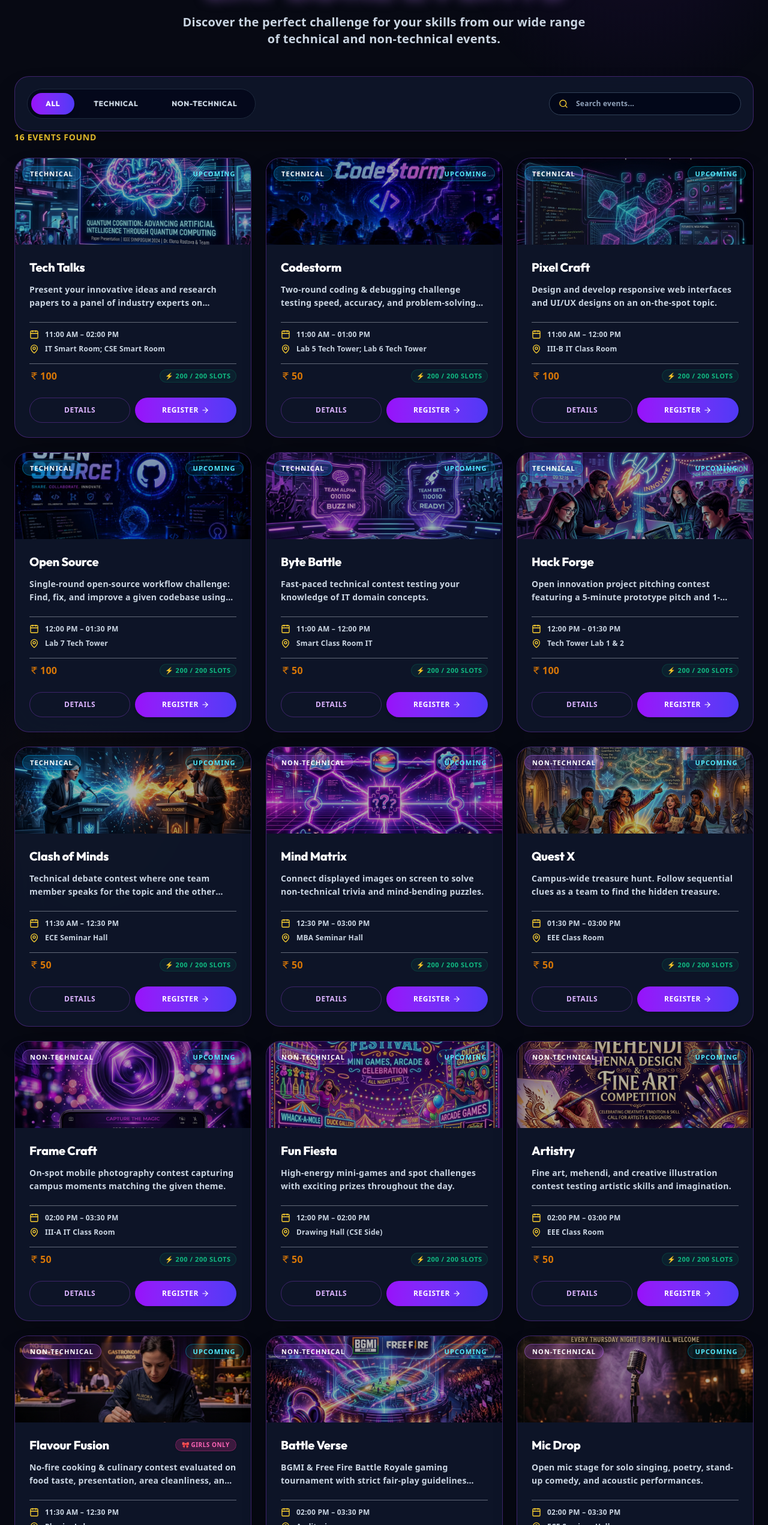
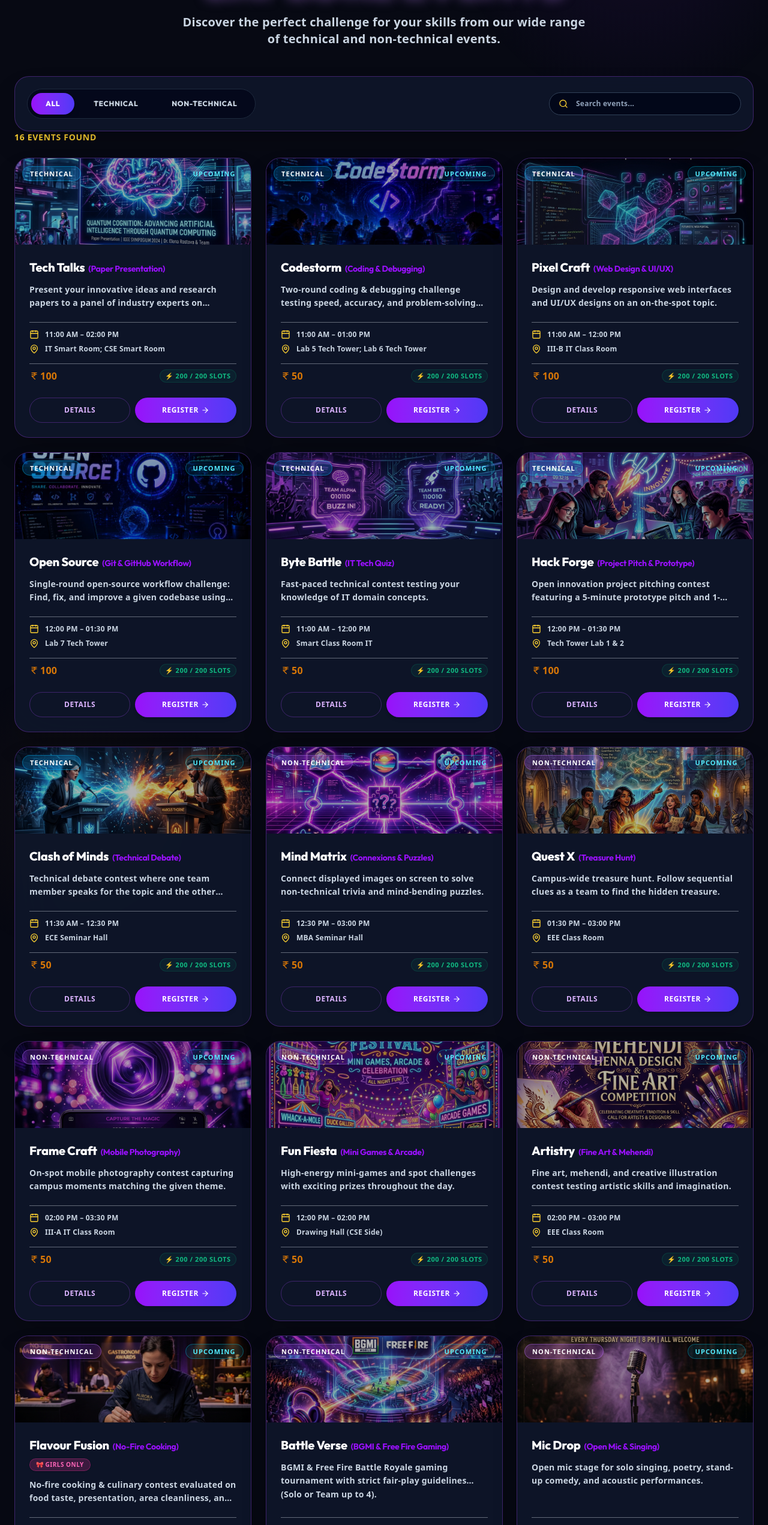
Before and after one commit to maithreyan12/INFOGRAM26, a Next.js app in the folder infogram26-app/: page /events in a window 1280 px wide. Shown: the part 257-2800 px from the top of the page at 60% size. Built offline with nearby package versions, Linux system fonts and the light colour scheme; no server answers; the database is empty.

Commit message:
feat: display real event type in brackets beside event titles across all 16 events for clarity

```diff
--- a/infogram26-app/src/app/events/[slug]/page.tsx
+++ b/infogram26-app/src/app/events/[slug]/page.tsx
@@ -155,6 +155,11 @@ export default function EventDetailPage() {
               isDark ? 'text-white' : 'text-slate-900'
             }`} style={{ fontFamily: 'var(--font-display)' }}>
               {event.name}
+              {event.realType && (
+                <span className="ml-2 text-xl sm:text-3xl font-bold text-purple-600 dark:text-purple-300">
+                  ({event.realType})
+                </span>
+              )}
             </h1>
           </div>
         </div>
--- a/infogram26-app/src/app/register/page.tsx
+++ b/infogram26-app/src/app/register/page.tsx
@@ -520,7 +520,16 @@ export default function RegisterPage() {
                               }`}
                             >
                               <div className="flex justify-between items-start mb-1.5">
-                                <h3 className={`font-black text-sm ${isDark ? 'text-white' : 'text-slate-900'}`}>{event.name}</h3>
+                                <div>
+                                  <h3 className={`font-black text-sm ${isDark ? 'text-white' : 'text-slate-900'}`}>
+                                    {event.name}
+                                    {event.realType && (
+                                      <span className="ml-1.5 text-xs font-bold text-purple-600 dark:text-purple-300">
+                                        ({event.realType})
+                                      </span>
+                                    )}
+                                  </h3>
+                                </div>
                                 <div className={`w-5 h-5 rounded-full border-2 flex items-center justify-center flex-shrink-0 ${
                                   sel
                                     ? isDark ? 'border-amber-300 bg-amber-300' : 'border-[#7c3aed] bg-[#7c3aed]'
@@ -561,7 +570,14 @@ export default function RegisterPage() {
                             >
                               <div className="flex justify-between items-start mb-1.5">
                                 <div>
-                                  <h3 className={`font-black text-sm ${isDark ? 'text-white' : 'text-slate-900'}`}>{event.name}</h3>
+                                  <h3 className={`font-black text-sm ${isDark ? 'text-white' : 'text-slate-900'}`}>
+                                    {event.name}
+                                    {event.realType && (
+                                      <span className="ml-1.5 text-xs font-bold text-teal-600 dark:text-teal-300">
+                                        ({event.realType})
+                                      </span>
+                                    )}
+                                  </h3>
                                   {(event.id === 'nontech-6' || event.name.toLowerCase().includes('flavour')) && (
                                     <span className="inline-block mt-1 text-[10px] font-black uppercase tracking-wider px-2 py-0.5 rounded-md bg-pink-500/20 text-pink-400 border border-pink-500/30">
                                       🎀 Girls Only
--- a/infogram26-app/src/components/events/EventCard.tsx
+++ b/infogram26-app/src/components/events/EventCard.tsx
@@ -86,6 +86,11 @@ export default function EventCard({ event }: EventCardProps) {
               isDark ? 'text-white' : 'text-slate-900'
             }`}>
               {event.name}
+              {event.realType && (
+                <span className="ml-1.5 text-xs sm:text-sm font-bold text-purple-600 dark:text-purple-300">
+                  ({event.realType})
+                </span>
+              )}
             </h3>
             {(event.slug === 'flavour-fusion' || event.id === 'nontech-6' || event.name.toLowerCase().includes('flavour')) && (
               <span className="text-[10px] font-black uppercase tracking-wider px-2.5 py-0.5 rounded-full bg-pink-500/20 text-pink-400 border border-pink-500/30 flex items-center gap-1 shadow-sm">
--- a/infogram26-app/src/lib/eventsData.ts
+++ b/infogram26-app/src/lib/eventsData.ts
@@ -30,6 +30,7 @@ export const OFFICIAL_EVENTS: Event[] = [
     id: 'tech-1',
     slug: 'tech-talks',
     name: 'Tech Talks',
+    realType: 'Paper Presentation',
     category: 'technical',
     description: 'Present your innovative ideas and research papers to a panel of industry experts on cutting-edge IT topics.',
     rules: [
@@ -61,6 +62,7 @@ export const OFFICIAL_EVENTS: Event[] = [
     id: 'tech-2',
     slug: 'codestorm',
     name: 'Codestorm',
+    realType: 'Coding & Debugging',
     category: 'technical',
     description: 'Two-round coding & debugging challenge testing speed, accuracy, and problem-solving skills across any programming language.',
     rules: [
@@ -92,6 +94,7 @@ export const OFFICIAL_EVENTS: Event[] = [
     id: 'tech-3',
     slug: 'pixel-craft',
     name: 'Pixel Craft',
+    realType: 'Web Design & UI/UX',
     category: 'technical',
     description: 'Design and develop responsive web interfaces and UI/UX designs on an on-the-spot topic.',
     rules: [
@@ -122,6 +125,7 @@ export const OFFICIAL_EVENTS: Event[] = [
     id: 'tech-4',
     slug: 'open-source',
     name: 'Open Source',
+    realType: 'Git & GitHub Workflow',
     category: 'technical',
     description: 'Single-round open-source workflow challenge: Find, fix, and improve a given codebase using Git and GitHub.',
     rules: [
@@ -154,6 +158,7 @@ export const OFFICIAL_EVENTS: Event[] = [
     id: 'tech-5',
     slug: 'byte-battle',
     name: 'Byte Battle',
+    realType: 'IT Tech Quiz',
     category: 'technical',
     description: 'Fast-paced technical contest testing your knowledge of IT domain concepts.',
     rules: [
@@ -184,6 +189,7 @@ export const OFFICIAL_EVENTS: Event[] = [
     id: 'tech-6',
     slug: 'hack-forge',
     name: 'Hack Forge',
+    realType: 'Project Pitch & Prototype',
     category: 'technical',
     description: 'Open innovation project pitching contest featuring a 5-minute prototype pitch and 1-minute final pitch.',
     rules: [
@@ -214,6 +220,7 @@ export const OFFICIAL_EVENTS: Event[] = [
     id: 'tech-7',
     slug: 'clash-of-minds',
     name: 'Clash of Minds',
+    realType: 'Technical Debate',
     category: 'technical',
     description: 'Technical debate contest where one team member speaks for the topic and the other speaks against it.',
     rules: [
@@ -247,6 +254,7 @@ export const OFFICIAL_EVENTS: Event[] = [
     id: 'nontech-1',
     slug: 'mind-matrix',
     name: 'Mind Matrix',
+    realType: 'Connexions & Puzzles',
     category: 'non-technical',
     description: 'Connect displayed images on screen to solve non-technical trivia and mind-bending puzzles.',
     rules: [
@@ -277,6 +285,7 @@ export const OFFICIAL_EVENTS: Event[] = [
     id: 'nontech-2',
     slug: 'quest-x',
     name: 'Quest X',
+    realType: 'Treasure Hunt',
     category: 'non-technical',
     description: 'Campus-wide treasure hunt. Follow sequential clues as a team to find the hidden treasure.',
     rules: [
@@ -308,6 +317,7 @@ export const OFFICIAL_EVENTS: Event[] = [
     id: 'nontech-3',
     slug: 'frame-craft',
     name: 'Frame Craft',
+    realType: 'Mobile Photography',
     category: 'non-technical',
     description: 'On-spot mobile photography contest capturing campus moments matching the given theme.',
     rules: [
@@ -339,6 +349,7 @@ export const OFFICIAL_EVENTS: Event[] = [
     id: 'nontech-4',
     slug: 'fun-fiesta',
     name: 'Fun Fiesta',
+    realType: 'Mini Games & Arcade',
     category: 'non-technical',
     description: 'High-energy mini-games and spot challenges with exciting prizes throughout the day.',
     rules: [
@@ -368,6 +379,7 @@ export const OFFICIAL_EVENTS: Event[] = [
     id: 'nontech-5',
     slug: 'artistry',
     name: 'Artistry',
+    realType: 'Fine Art & Mehendi',
     category: 'non-technical',
     description: 'Fine art, mehendi, and creative illustration contest testing artistic skills and imagination.',
     rules: [
@@ -398,6 +410,7 @@ export const OFFICIAL_EVENTS: Event[] = [
     id: 'nontech-6',
     slug: 'flavour-fusion',
     name: 'Flavour Fusion',
+    realType: 'No-Fire Cooking',
     category: 'non-technical',
     description: 'No-fire cooking & culinary contest evaluated on food taste, presentation, area cleanliness, and number of dishes. (Exclusively for Girls)',
     rules: [
@@ -429,6 +442,7 @@ export const OFFICIAL_EVENTS: Event[] = [
     id: 'nontech-7',
     slug: 'battle-verse',
     name: 'Battle Verse',
+    realType: 'BGMI & Free Fire Gaming',
     category: 'non-technical',
     description: 'BGMI & Free Fire Battle Royale gaming tournament with strict fair-play guidelines (Solo or Team up to 4).',
     rules: [
@@ -462,6 +476,7 @@ export const OFFICIAL_EVENTS: Event[] = [
     id: 'nontech-8',
     slug: 'mic-drop',
     name: 'Mic Drop',
+    realType: 'Open Mic & Singing',
     category: 'non-technical',
     description: 'Open mic stage for solo singing, poetry, stand-up comedy, and acoustic performances.',
     rules: [
@@ -492,6 +507,7 @@ export const OFFICIAL_EVENTS: Event[] = [
     id: 'nontech-9',
     slug: 'reel-it-feel-it',
     name: 'Reel It Feel It',
+    realType: 'Reel & Short Video',
     category: 'non-technical',
     description: 'Short mobile reel/video contest on an on-the-spot topic filmed inside campus.',
     rules: [
--- a/infogram26-app/src/types/index.ts
+++ b/infogram26-app/src/types/index.ts
@@ -25,6 +25,7 @@ export interface Event {
   id: string;
   slug: string;
   name: string;
+  realType?: string; // Descriptive real name / type in brackets e.g. (Treasure Hunt)
   category: EventCategory;
   description: string;
   rules: string[];
```
